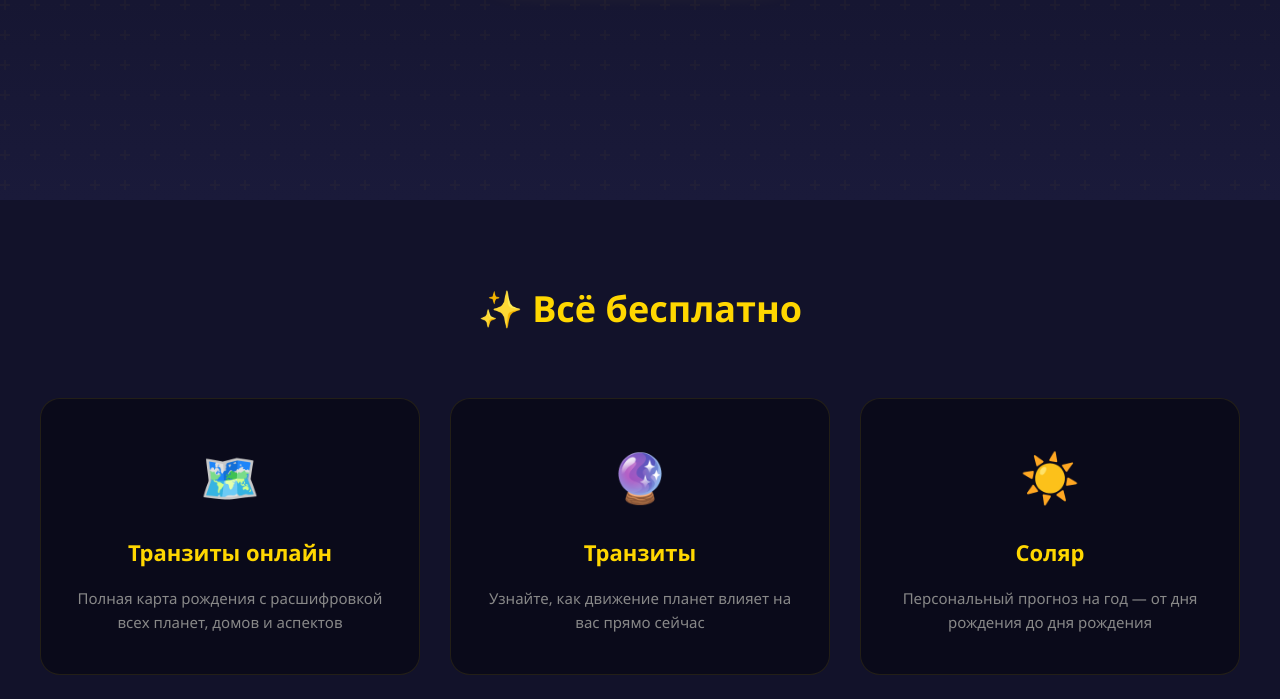
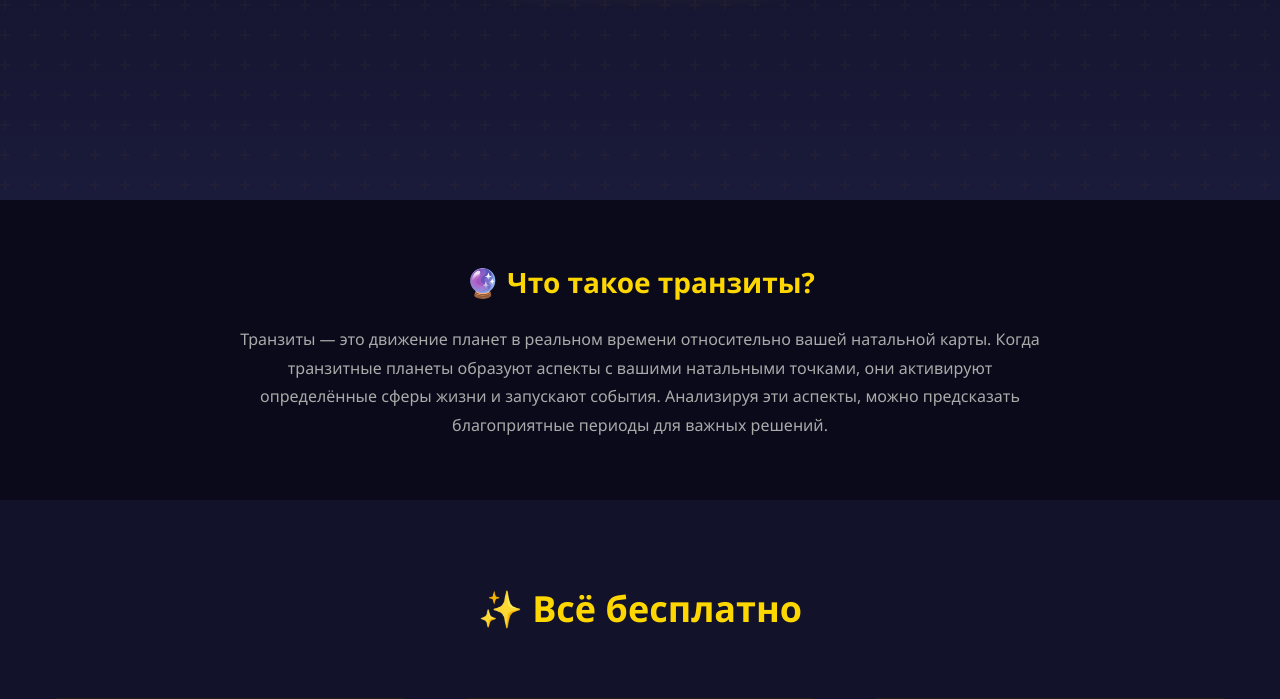
Before and after one commit to seomykyta-beep/natalnayakarta, a FastAPI app: page / in a window 1280 px wide. Shown: the part 600-1299 px from the top of the page. Run offline with FastAPI, Linux system fonts and the light colour scheme; parts of the project's set-up code (start-up, migrations or seed data) failed here and were passed over.

Commit message:
fix: карта рисуется сразу + текст про транзиты на лендинге

```diff
--- a/templates/landing.html
+++ b/templates/landing.html
@@ -102,6 +102,19 @@
         </div>
     </section>
 
+
+    <section class="about-transits" style="padding: 60px 20px; background: var(--bg); text-align: center;">
+        <div class="container" style="max-width: 800px; margin: 0 auto;">
+            <h2 style="color: var(--accent); font-size: 28px; margin-bottom: 20px;">🔮 Что такое транзиты?</h2>
+            <p style="color: #aaa; font-size: 16px; line-height: 1.8;">
+                Транзиты — это движение планет в реальном времени относительно вашей натальной карты.
+                Когда транзитные планеты образуют аспекты с вашими натальными точками,
+                они активируют определённые сферы жизни и запускают события.
+                Анализируя эти аспекты, можно предсказать благоприятные периоды для важных решений.
+            </p>
+        </div>
+    </section>
+
     <section class="features">
         <div class="container">
             <h2 class="section-title">✨ Всё бесплатно</h2>
```
Also changed, not shown: templates/index.html (+8 -6 lines), 1 other file.
